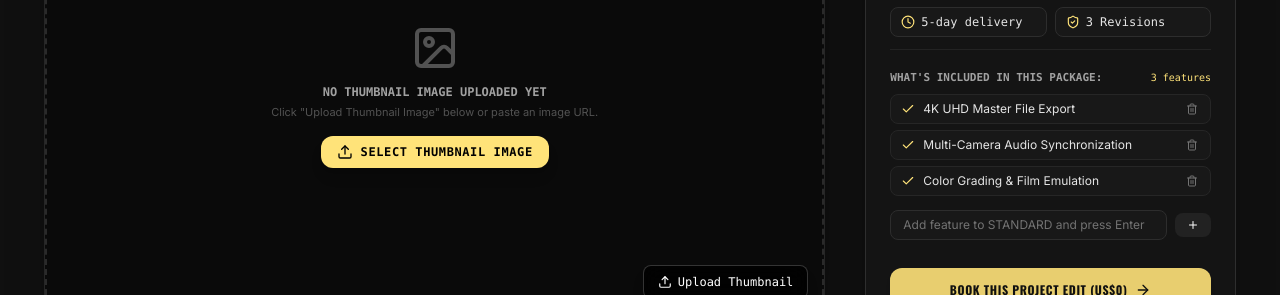
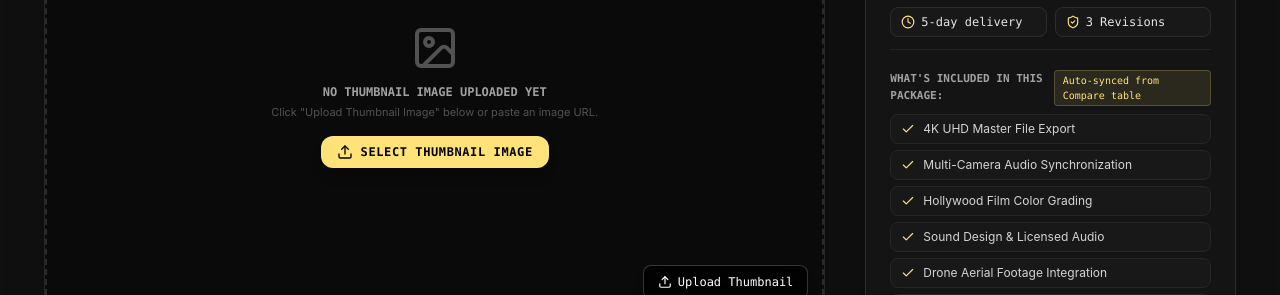
Before and after one commit to alramim07/flipthelense, a React (Vite) app in the folder client/: page /admin/portfolio/builder in a window 1280 px wide. Shown: the part 505-800 px from the top of the page. Built offline with nearby package versions, Linux system fonts and the light colour scheme; no server answers.

Commit message:
feat: make builder pricing checklist auto-derive from Compare Packages matrix

```diff
--- a/client/src/pages/ProjectVisualBuilder.jsx
+++ b/client/src/pages/ProjectVisualBuilder.jsx
@@ -411,6 +411,12 @@ export default function ProjectVisualBuilder() {
     }));
   };
 
+  // Features automatically derived from Compare Packages matrix for each tier
+  const activeComparisonRows = project.comparisonRows || [];
+  const basicDerivedFeatures = activeComparisonRows.filter(r => r.basic).map(r => r.feature);
+  const standardDerivedFeatures = activeComparisonRows.filter(r => r.standard).map(r => r.feature);
+  const premiumDerivedFeatures = activeComparisonRows.filter(r => r.premium).map(r => r.feature);
+
   // Dynamic pricing package preview helper
   const PACKAGES = {
     basic: {
@@ -419,12 +425,7 @@ export default function ProjectVisualBuilder() {
       desc: project.packages?.basic?.desc || 'Teaser / short trailer cut, sound design, color grading, and social multi-platform exports.',
       delivery: project.packages?.basic?.delivery || '3-day delivery',
       revisions: project.packages?.basic?.revisions || '2 Revisions',
-      checklist: project.packages?.basic?.checklist || [
-        'Up to 60 sec cut & pace',
-        'Sound effects & licensed audio',
-        'Color grading (Rec.709)',
-        'Full HD / 4K Export'
-      ]
+      checklist: basicDerivedFeatures
     },
     standard: {
       title: project.packages?.standard?.title || 'Standard Highlight Film',
@@ -432,11 +433,7 @@ export default function ProjectVisualBuilder() {
       desc: project.packages?.standard?.desc || 'Full cinematic highlight film with color grading, dialogue audio sync, and licensed music.',
       delivery: project.packages?.standard?.delivery || '5-day delivery',
       revisions: project.packages?.standard?.revisions || '3 Revisions',
-      checklist: project.packages?.standard?.checklist || [
-        '4K UHD Master File Export',
-        'Multi-Camera Audio Synchronization',
-        'Color Grading & Film Emulation'
-      ]
+      checklist: standardDerivedFeatures
     },
     premium: {
       title: project.packages?.premium?.title || 'Premium Extended Feature',
@@ -444,12 +441,7 @@ export default function ProjectVisualBuilder() {
       desc: project.packages?.premium?.desc || 'Comprehensive full cut + social teasers + multi-camera audio sync + master source project archive.',
       delivery: project.packages?.premium?.delivery || '7-day delivery',
       revisions: project.packages?.premium?.revisions || 'Unlimited Revisions',
-      checklist: project.packages?.premium?.checklist || [
-        'Extended Feature Cut',
-        'Free Social Media Teaser',
-        'Dialogue Cleanup & Mastering',
-        'Master ProRes Export'
-      ]
+      checklist: premiumDerivedFeatures
     }
   };
 
@@ -1190,71 +1182,30 @@ export default function ProjectVisualBuilder() {
                   </div>
                 </div>
 
-                {/* 4. Features Checklist (Dynamic Add / Remove / Edit) */}
+                {/* 4. Features Checklist (Automatically synced from Compare Packages matrix) */}
                 <div className="space-y-2">
                   <div className="flex items-center justify-between">
                     <span className="text-[11px] font-bold text-neutral-400 uppercase font-mono">
                       What's included in this package:
                     </span>
-                    <span className="text-[10px] font-mono text-[#FFE379]">
-                      {currentPkg.checklist?.length || 0} features
+                    <span className="text-[10px] font-mono text-[#FFE379] bg-[#FFE379]/10 px-2 py-0.5 rounded border border-[#FFE379]/20">
+                      Auto-synced from Compare table
                     </span>
                   </div>
 
                   <div className="space-y-1.5">
-                    {(currentPkg.checklist || []).map((feat, i) => (
-                      <div key={i} className="flex items-center justify-between bg-[#181818] px-2.5 py-1.5 rounded-lg border border-[#262626] group hover:border-[#FFE379]/40 transition-colors">
-                        <div className="flex items-center space-x-2 flex-1 min-w-0 mr-2">
+                    {currentPkg.checklist.length === 0 ? (
+                      <div className="text-[11px] text-neutral-500 italic py-2">
+                        No features enabled for this tier in Compare Packages table below.
+                      </div>
+                    ) : (
+                      currentPkg.checklist.map((feat, i) => (
+                        <div key={i} className="flex items-center space-x-2 bg-[#181818] px-2.5 py-1.5 rounded-lg border border-[#262626]">
                           <Check className="w-3.5 h-3.5 text-[#FFE379] shrink-0" />
-                          <input
-                            type="text"
-                            value={feat}
-                            onChange={(e) => {
-                              const updated = [...currentPkg.checklist];
-                              updated[i] = e.target.value;
-                              updatePackageField(activeTab, 'checklist', updated);
-                            }}
-                            className="w-full bg-transparent text-xs text-neutral-200 focus:outline-none"
-                          />
+                          <span className="text-xs text-neutral-300 font-sans">{feat}</span>
                         </div>
-                        <button
-                          type="button"
-                          onClick={() => removePackageChecklistItem(activeTab, i)}
-                          className="text-neutral-500 hover:text-red-400 p-0.5 rounded transition-colors"
-                          title="Remove item"
-                        >
-                          <Trash2 className="w-3 h-3" />
-                        </button>
-                      </div>
-                    ))}
-                  </div>
-
-                  {/* Add Checklist Item Row */}
-                  <div className="pt-1.5 flex items-center space-x-2">
-                    <input
-                      type="text"
-                      value={newChecklistText}
-                      onChange={(e) => setNewChecklistText(e.target.value)}
-                      onKeyDown={(e) => {
-                        if (e.key === 'Enter') {
-                          e.preventDefault();
-                          addPackageChecklistItem(activeTab, newChecklistText);
-                          setNewChecklistText('');
-                        }
-                      }}
-                      placeholder={`Add feature to ${activeTab.toUpperCase()} and press Enter`}
-                      className="flex-1 bg-[#181818] border border-[#2D2D2D] text-xs px-3 py-1.5 rounded-lg text-white placeholder-neutral-500 focus:border-[#FFE379] outline-none"
-                    />
-                    <button
-                      type="button"
-                      onClick={() => {
-                        addPackageChecklistItem(activeTab, newChecklistText);
-                        setNewChecklistText('');
-                      }}
-                      className="px-3 py-1.5 rounded-lg bg-[#222] hover:bg-[#FFE379] hover:text-black text-white text-xs font-bold uppercase transition-colors"
-                    >
-                      <Plus className="w-3 h-3" />
-                    </button>
+                      ))
+                    )}
                   </div>
                 </div>
 
```
